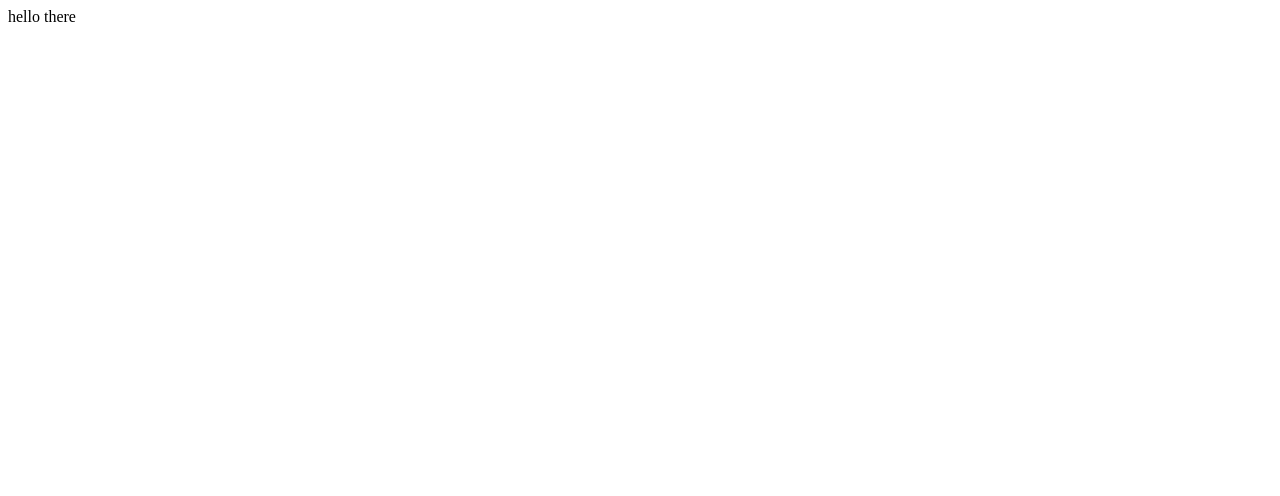
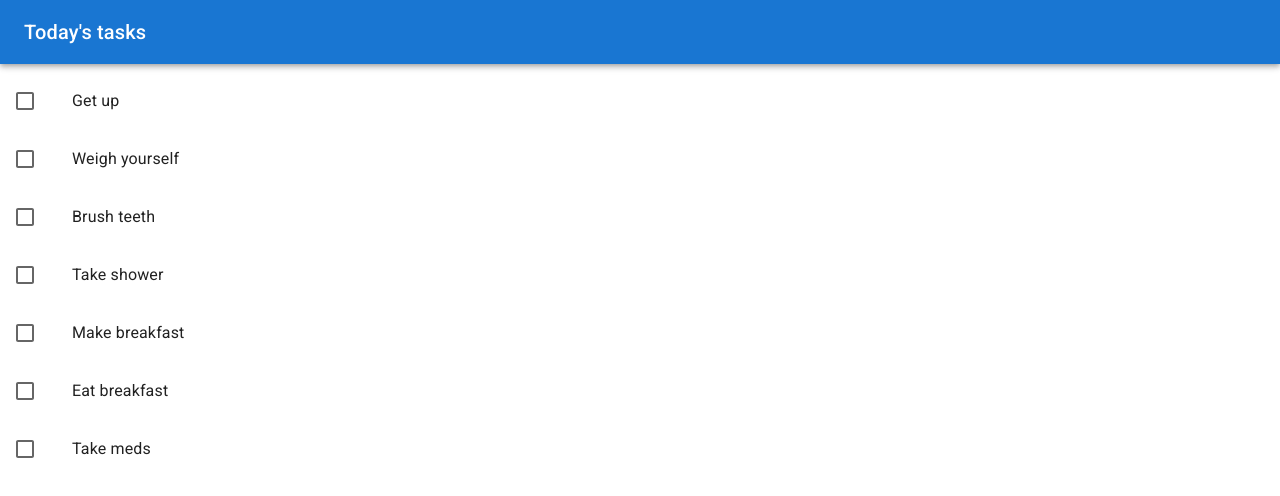
Before and after one commit to kubukoz/todomeda, a React (Vite) app: page / in a window 1280 px wide. Shown: the top 496 px of the page. Built offline with nearby package versions, Linux system fonts and the light colour scheme.

Commit message:
Initial work

```diff
--- a/index.html
+++ b/index.html
@@ -3,8 +3,9 @@
   <head>
     <meta charset="UTF-8" />
     <!-- <link rel="icon" type="image/svg+xml" href="/src/favicon.svg" /> -->
-    <meta name="viewport" content="width=device-width, initial-scale=1.0" />
     <title>Todomeda</title>
+    <meta name="viewport" content="initial-scale=1, width=device-width" />
+
     <link
       rel="stylesheet"
       href="https://fonts.googleapis.com/css?family=Roboto:300,400,500,700&display=swap"
--- a/package.json
+++ b/package.json
@@ -3,7 +3,7 @@
   "private": true,
   "version": "0.0.0",
   "scripts": {
-    "dev": "vite",
+    "dev": "vite --host",
     "build": "tsc && vite build",
     "preview": "vite preview"
   },
--- a/src/App.tsx
+++ b/src/App.tsx
@@ -1,5 +1,70 @@
+import {
+  AppBar,
+  Grid,
+  List,
+  Toolbar,
+  Typography,
+  Zoom as Grow,
+} from "@mui/material"
+import { Box, Container } from "@mui/system"
+import { useState } from "react"
+import { TaskComponent } from "./components/Task"
+import { switchTask, Task } from "./types/types"
+
+const morningTasks: readonly Task[] = [
+  { id: "t1", label: "Get up" },
+  { id: "t2", label: "Weigh yourself" },
+  { id: "t3", label: "Brush teeth" },
+  { id: "t4", label: "Take shower" },
+  { id: "t5", label: "Make breakfast" },
+  { id: "t6", label: "Eat breakfast" },
+  { id: "t7", label: "Take meds" },
+]
+
+const TaskList: React.FC = () => {
+  const [tasks, setTasks] = useState(morningTasks)
+
+  const onTaskClick = (task: Task) => () => {
+    setTasks(
+      tasks.map((t) => {
+        if (t.id === task.id) return switchTask(t)
+        else return t
+      }),
+    )
+  }
+
+  const pendingTasks = tasks.filter((t) => !t.done)
+
+  return pendingTasks.length ? (
+    <List>
+      {pendingTasks.map((task) => (
+        <Box sx={{ display: "flex" }} key={task.id}>
+          <TaskComponent task={task} handleClick={onTaskClick} />
+        </Box>
+      ))}
+    </List>
+  ) : (
+    <Box padding={"20px"}>
+      <Typography variant="h3">All done for now!</Typography>
+    </Box>
+  )
+}
+
 const App: React.FC = () => {
-  return <div>hello there</div>
+  return (
+    <>
+      <Box sx={{ flexGrow: 1 }}>
+        <AppBar position="static">
+          <Toolbar>
+            <Typography variant="h6" component="div">
+              Today&apos;s tasks
+            </Typography>
+          </Toolbar>
+        </AppBar>
+      </Box>
+      <TaskList />
+    </>
+  )
 }
 
 export default App
--- /dev/null
+++ b/src/components/Task.tsx
@@ -0,0 +1,34 @@
+import {
+  Checkbox,
+  ListItem,
+  ListItemButton,
+  ListItemIcon,
+  ListItemText,
+} from "@mui/material"
+import { Task } from "../types/types"
+
+type Props = {
+  task: Task
+  handleClick: (task: Task) => () => void
+}
+
+export const TaskComponent: React.FC<Props> = (props) => {
+  const task = props.task
+  const handleClick = props.handleClick
+
+  return (
+    <ListItem disablePadding>
+      <ListItemButton role={undefined} onClick={handleClick(task)}>
+        <ListItemIcon>
+          <Checkbox
+            edge="start"
+            checked={task.done === true}
+            tabIndex={-1}
+            disableRipple
+          ></Checkbox>
+        </ListItemIcon>
+        <ListItemText primary={task.label} />
+      </ListItemButton>
+    </ListItem>
+  )
+}
--- a/src/main.tsx
+++ b/src/main.tsx
@@ -1,3 +1,4 @@
+import { CssBaseline } from "@mui/material"
 import React from "react"
 import ReactDOM from "react-dom/client"
 import App from "./App"
@@ -5,6 +6,7 @@ import App from "./App"
 // eslint-disable-next-line @typescript-eslint/no-non-null-assertion
 ReactDOM.createRoot(document.getElementById("root")!).render(
   <React.StrictMode>
+    <CssBaseline />
     <App />
   </React.StrictMode>,
 )
--- /dev/null
+++ b/src/types/types.ts
@@ -0,0 +1,9 @@
+export type Task = {
+  id: string
+  label: string
+  done?: boolean
+}
+
+export const switchTask = (task: Task): Task => {
+  return { ...task, done: !task.done }
+}
```
Also changed, not shown: .eslintrc.js.
